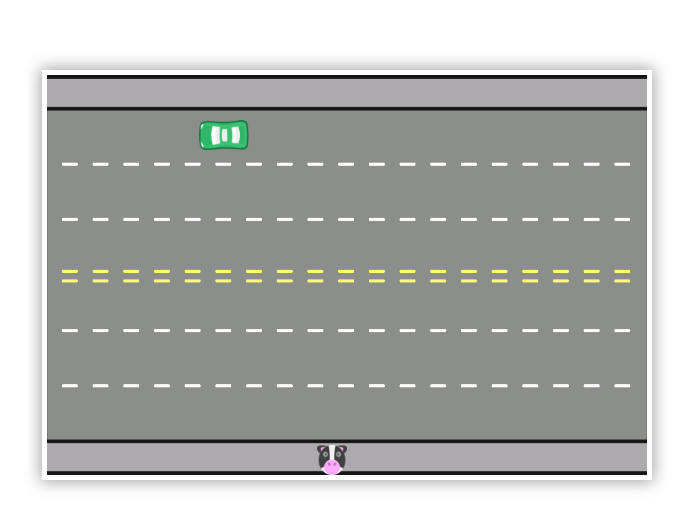
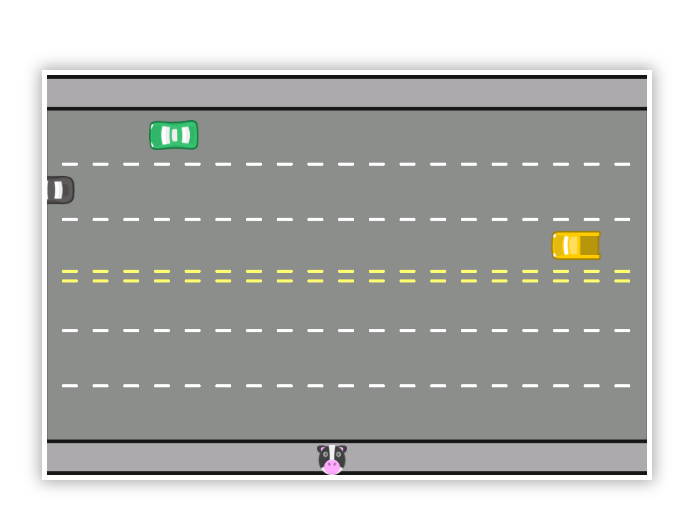
Before and after one commit to diegosouz4/Criando-freeway, a plain HTML site: page index.html in a window 1280 px wide. Shown: the part 125-654 px from the top of the page, without its empty margins (293-986 px from the left). Drawn offline with Linux system fonts and the light colour scheme.

Commit message:
Organizando o código

```diff
--- /dev/null
+++ b/App/JS/carros.js
@@ -0,0 +1,32 @@
+//Variáveis dos carros
+let yCarros = [45,100,155];
+let xCarros = [600,600,600];
+let velocidadeCarros = [2,2.5,3]
+
+const alturaCarro = 30;
+const larguraCarro = 50;
+
+//Funções dos carros
+function mostraCarros() {
+    for(let i = 0; i < imagemCarros.length; i++){
+        desenhaImagem(imagemCarros[i],xCarros[i],yCarros[i],larguraCarro,alturaCarro);
+    }
+}
+
+function moveCarro() {
+    for(let i = 0; i < imagemCarros.length; i++){
+        xCarros[i] -= velocidadeCarros[i];
+    }
+}
+
+function voltaPosicaoCarro() {
+    for(let i = 0; i < imagemCarros.length; i++){
+        if(carroPassouDaTela(xCarros[i])){
+            xCarros[i] = 600;
+        };
+    }
+}
+
+function carroPassouDaTela(carro){
+    return carro < - 50;
+}
--- /dev/null
+++ b/App/JS/imagens.js
@@ -0,0 +1,22 @@
+//Carregando as imagens
+const imagemEstrada = new Image();
+const imagemPlayer = new Image();
+const imagemCarroVerde = new Image();
+const imagemCarroPreto = new Image();
+const imagemCarroAmarelo = new Image();
+const imagemCarros = [imagemCarroVerde, imagemCarroPreto, imagemCarroAmarelo];
+imagemEstrada.src = 'app/sprits/estrada.png';
+imagemPlayer.src = 'app/sprits/ator.png';
+imagemCarroVerde.src = 'app/sprits/carroVerde.png';
+imagemCarroPreto.src = 'app/sprits/carroPreto.png';
+imagemCarroAmarelo.src = 'app/sprits/carroAmarelo.png';
+
+//Função para desenhar as imagens no canvas
+function desenhaImagem(imagem,x,y,xFinal,yFinal) {
+    brush.drawImage(imagem,x,y,xFinal,yFinal);
+}
+
+//Desenhar a estrada
+function mostraEstrada() {
+    desenhaImagem(imagemEstrada,0,0,600,400);
+}
--- /dev/null
+++ b/App/JS/player.js
@@ -0,0 +1,35 @@
+//Variáveis Jogador
+let xPlayer = 270;
+let yPlayer = 370;
+let movimento = 10;
+const larguraPlayer = 30;
+const alturaPlayer = larguraPlayer;
+
+//Funções do Jogador
+function mostraJogador() {
+    desenhaImagem(imagemPlayer,xPlayer,yPlayer,larguraPlayer,alturaPlayer);
+}
+
+//Movimentação do Jogador
+const right = 37;
+const up = 38;
+const left = 39;
+const down = 40;
+
+document.onkeydown = movimentaPlayer;
+
+function movimentaPlayer(event){
+    if(event.keyCode == right){
+        xPlayer -= movimento;
+    }
+    if(event.keyCode == up){
+        yPlayer -= movimento;
+    }
+    if(event.keyCode == left){
+        xPlayer += movimento;
+    }
+    if(event.keyCode == down){
+        yPlayer += movimento;
+    }
+    console.log(yPlayer);
+}
--- a/App/JS/script.js
+++ b/App/JS/script.js
@@ -1,69 +1,5 @@
 const canvas = document.querySelector('canvas');
 const brush = canvas.getContext('2d');
-
-//Variáveis Jogador
-let xPlayer = 270;
-let yPlayer = 370;
-let movimento = 10;
-const larguraPlayer = 30;
-const alturaPlayer = larguraPlayer;
-
-//Variáveis dos carros
-let xCarroVerde = 650;
-let yCarroVerde = 45;
-
-//Funções do Player
-function mostraJogador() {
-    desenhaImagem(imagemPlayer,xPlayer,yPlayer,larguraPlayer,alturaPlayer);
-}
-
-//Funções dos carros
-function mostraCarros() {
-    desenhaImagem(imagemCarroVerde,xCarroVerde,yCarroVerde,50,30);
-}
-
-function moveCarro() {
-    xCarroVerde -= 2;
-    if(xCarroVerde < -50) {
-        xCarroVerde = 650;
-    }
-}
-
-//Carregando as imagens
-const imagemEstrada = new Image();
-const imagemPlayer = new Image();
-const imagemCarroVerde = new Image();
-imagemEstrada.src = 'app/sprits/estrada.png';
-imagemPlayer.src = 'app/sprits/ator.png';
-imagemCarroVerde.src = 'app/sprits/carro-1.png';
-
-function desenhaImagem(imagem,x,y,xFinal,yFinal) {
-    brush.drawImage(imagem,x,y,xFinal,yFinal);
-}
-
-//Funções de Jogabilidade
-const right = 37;
-const up = 38;
-const left = 39;
-const down = 40;
-
-document.onkeydown = movimentaPlayer;
-
-function movimentaPlayer(event){
-    if(event.keyCode == right){
-        xPlayer -= movimento;
-    }
-    if(event.keyCode == up){
-        yPlayer -= movimento;
-    }
-    if(event.keyCode == left){
-        xPlayer += movimento;
-    }
-    if(event.keyCode == down){
-        yPlayer += movimento;
-    }
-    console.log(yPlayer);
-}
 
 //Funções genéricas
 function criaRetangulo(cor,xInit,yInit,xFinal,yFinal){
@@ -75,10 +11,6 @@ function limpaCanvas(){
     brush.clearRect(0,0,600,400);
 }
 
-function mostraEstrada() {
-    desenhaImagem(imagemEstrada,0,0,600,400);
-}
-
 criaRetangulo('black',0,0,600,400);
 
 //Função Draw
@@ -88,6 +20,7 @@ function atualizaCanvas() {
     mostraJogador();
     mostraCarros();
     moveCarro();
+    voltaPosicaoCarro();
 }
 
 setInterval(atualizaCanvas, 20);
--- /dev/null
+++ b/App/JS/sons.js
@@ -0,0 +1,12 @@
+const somColidiu = new Audio('app/sons/colidiu.mp3');
+const somPonto = new Audio('app/sons/pontos.wav');
+const somTrilha = new Audio('app/sons/trilha.mp3');
+
+//Function toca som
+function tocaSom(som,loop){
+    som.play();
+    som.loop = loop;
+}
+
+//Tocando a trilha do jogo
+// tocaSom(somTrilha,true);
--- a/index.html
+++ b/index.html
@@ -11,6 +11,10 @@
     <div class="container">
         <canvas class="canvas" width="600" height="400" style="background: #000;"></canvas>
     </div>
+    <script src="/App/JS/imagens.js"></script>
+    <script src="/App/JS/player.js"></script>
+    <script src="/App/JS/carros.js"></script>
+    <script src="/App/JS/sons.js"></script>
     <script src="/App/JS/script.js"></script>
 </body>
 </html>
```
Also changed, not shown: App/sprits/carroAmarelo.png (renamed from App/sprits/carro-3.png), App/sprits/carroPreto.png (renamed from App/sprits/carro-2.png), App/sprits/carroVerde.png (renamed from App/sprits/carro-1.png).
